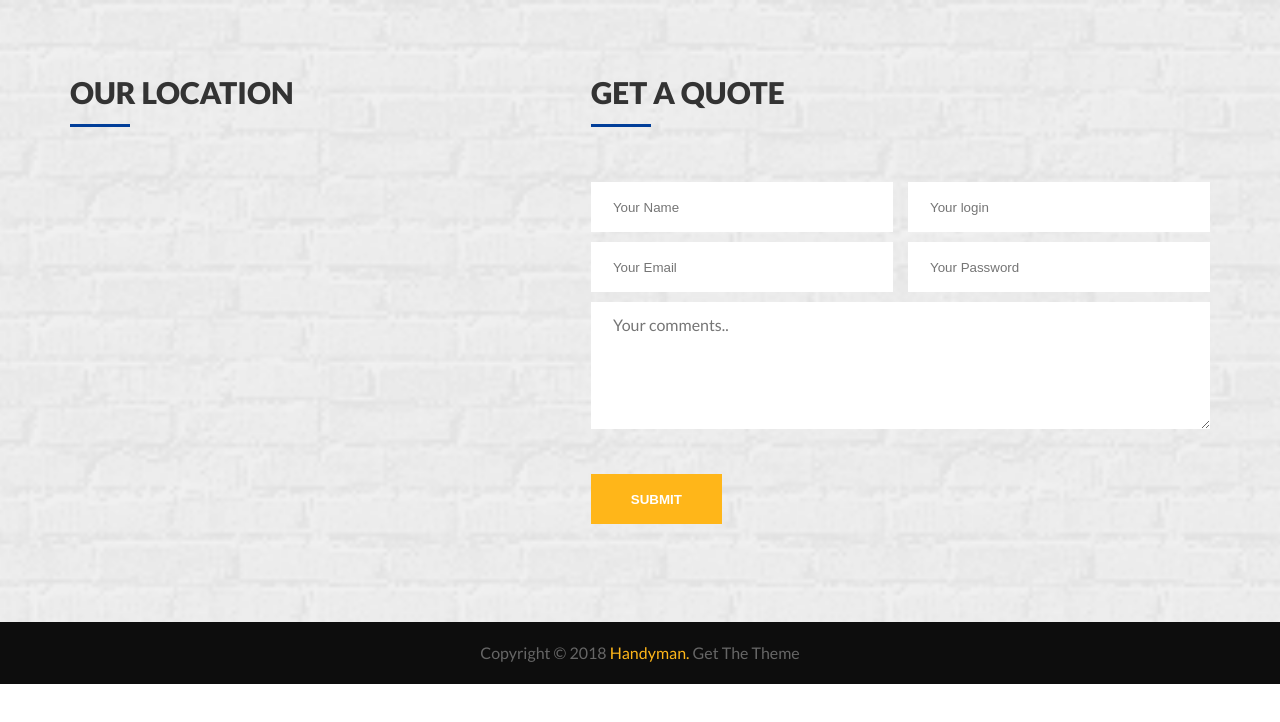
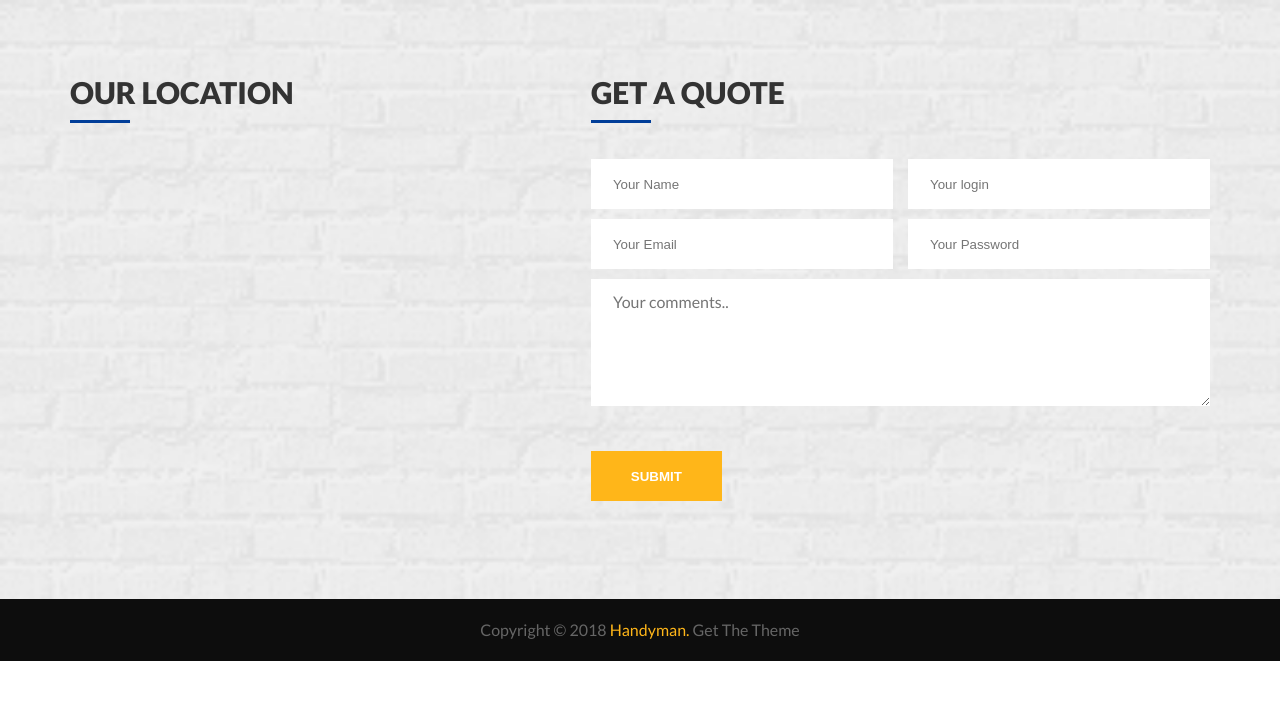
Before and after one commit to SimonVue/AUHANDY, a plain HTML site: page index.html in a window 1280 px wide. Drawn offline with Linux system fonts and the light colour scheme.

Commit message:
fix. adaptive '.location'

```diff
--- a/sass/style.sass
+++ b/sass/style.sass
@@ -847,18 +847,23 @@ body
 			margin: 0 auto
 
 	&__title
+		position: relative
 		font-weight: 900
 		font-size: rem(30)
 		text-transform: uppercase
 		margin: 0 0 rem(55) 0
 		color: #333
 		&::after
+			position: absolute
 			content: ""
+			top: 40px
+			left: 0
 			display: block
 			width: rem(60)
-			padding-top: rem(20)
 			border-bottom: 3px solid $blueColor
 			margin-bottom: rem(42)
+		@media(max-width: rem(767))
+			text-align: center
 
 	&__place
 		width: 100%
```
Also changed, not shown: css/style.css, 1 other file.
